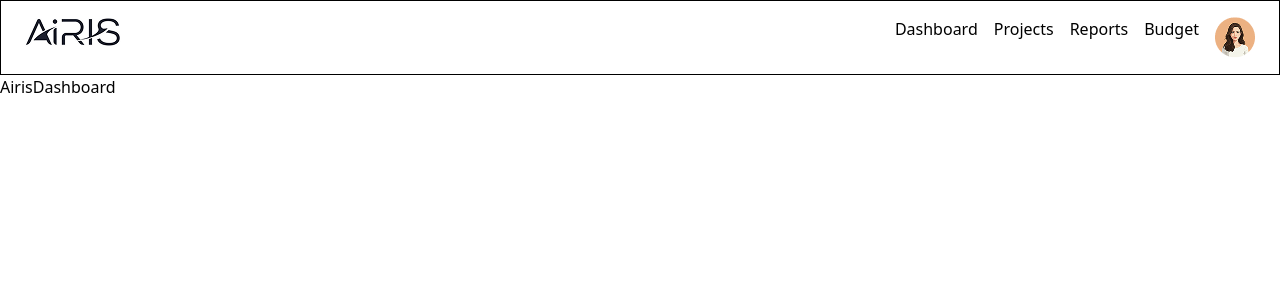
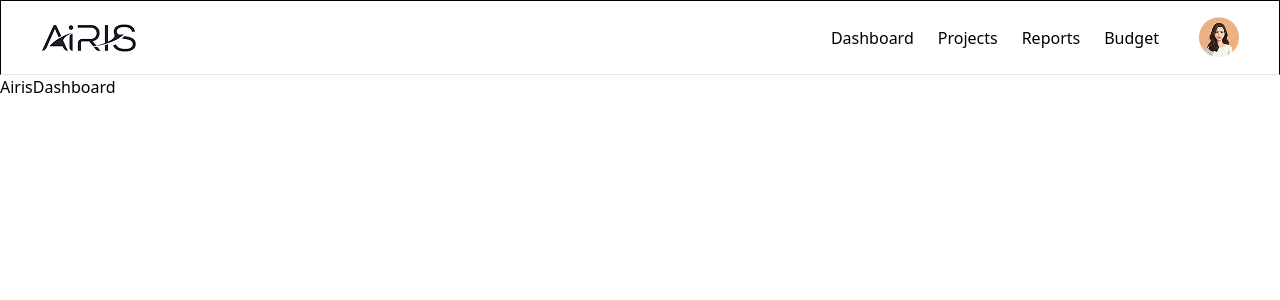
Before and after one commit to obafisayo/ijoba-frontend, a React (Vite) app: page / in a window 1280 px wide. Shown: the top 300 px of the page. Built offline with nearby package versions, Linux system fonts and the light colour scheme.

Commit message:
Feat: Modified the navbar component

```diff
--- a/src/components/Navbar.jsx
+++ b/src/components/Navbar.jsx
@@ -4,20 +4,21 @@ import textLogo from "../assets/AirisTextLogo.png";
 
 export const Navbar = () => {
   return (
-    <nav className='flex justify-between py-4 px-6 border'>
-        <div className="logo">
+    <nav className='flex justify-between items-center py-4 px-10 border border-b-[#73777f30]'>
+        <div className="cursor-pointer">
             <figure>
                 <img src={textLogo} alt="Logo-icon" />
             </figure>
         </div>
-        <div className="flex gap-4">
-            <ul className='inline-flex gap-4'>
-                <li>Dashboard</li>
-                <li>Projects</li>
-                <li>Reports</li>
-                <li>Budget</li>
+
+        <div className="flex items-center gap-10">
+            <ul className='flex gap-6'>
+                <li className=' hover:text-[#73777f] cursor-pointer '>Dashboard</li>
+                <li className=' hover:text-[#73777f] cursor-pointer '>Projects</li>
+                <li className=' hover:text-[#73777f] cursor-pointer '>Reports</li>
+                <li className=' hover:text-[#73777f] cursor-pointer '>Budget</li>
             </ul>
-            <div className="avatar">
+            <div className="avatar cursor-pointer">
                 <figure>
                     <img src={ProfilePicture} alt="" />
                 </figure>
```
